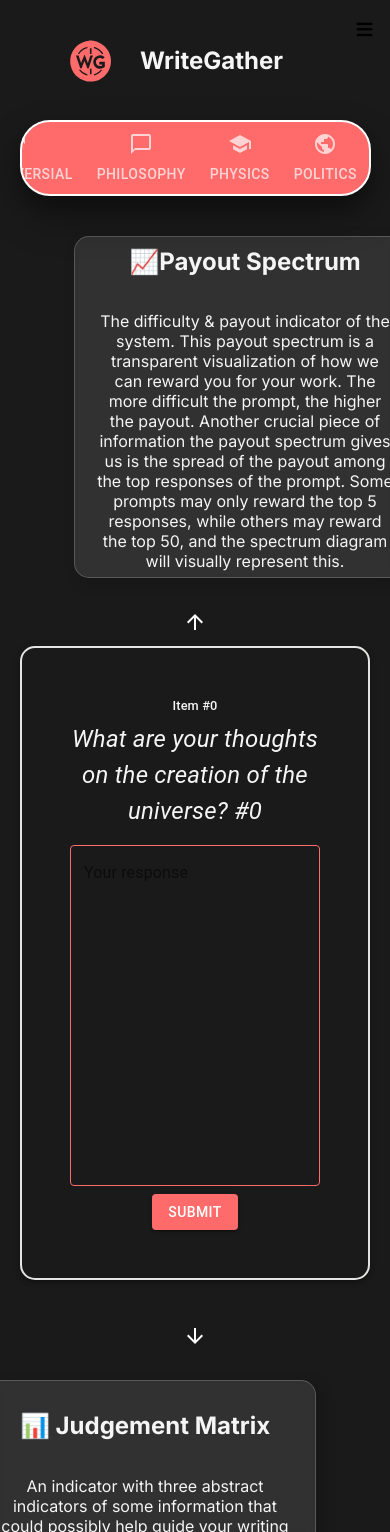
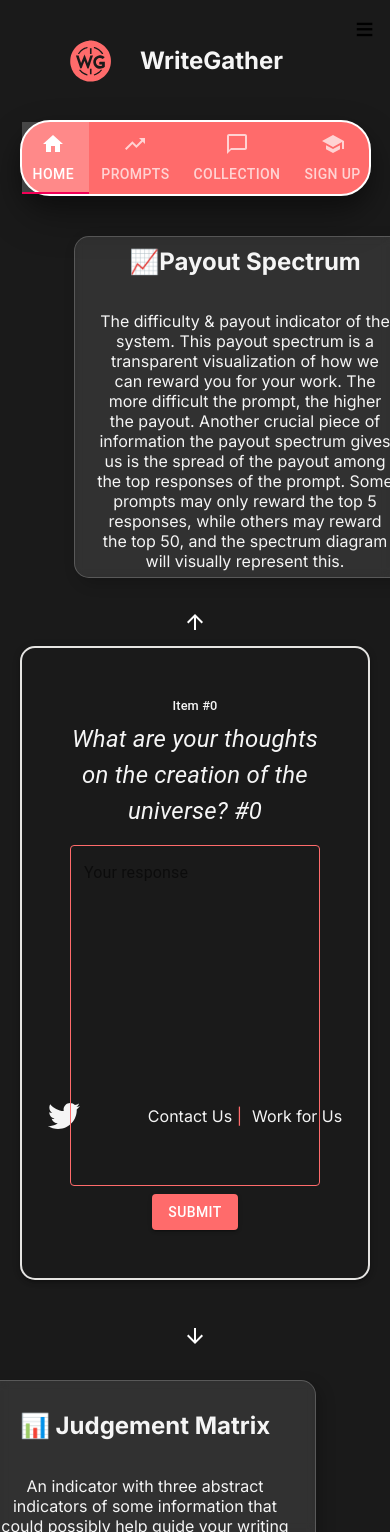
Before and after one commit to Wasim-Bhatti/testsoldapp, a React (Create React App) app: page / in a window 390 px wide. Shown: the top 1532 px of the page. Built offline with nearby package versions, Linux system fonts and the light colour scheme.

Commit message:
Changes added to AppBar for better Mobile Functionality

```diff
--- a/package.json
+++ b/package.json
@@ -3,6 +3,9 @@
   "version": "0.1.0",
   "private": true,
   "dependencies": {
+    "@fortawesome/fontawesome-svg-core": "^6.5.1",
+    "@fortawesome/free-brands-svg-icons": "^6.5.1",
+    "@fortawesome/react-fontawesome": "^0.2.0",
     "@material-ui/core": "^4.12.4",
     "@material-ui/icons": "^4.11.3",
     "@solana/wallet-adapter-react": "^0.15.35",
--- a/src/App.js
+++ b/src/App.js
@@ -6,6 +6,7 @@ import MiddleColumn from './MiddleColumn';
 import RightColumn from './RightColumn';
 import Header from './Header';
 import SubHeader from './SubHeader';
+import Footer from './Footer';
 
 function App() {
   return (
@@ -17,6 +18,7 @@ function App() {
         <MiddleColumn />
         <RightColumn />
       </div>
+      <Footer />
     </div>
   );
 }
--- /dev/null
+++ b/src/Footer.css
@@ -0,0 +1,43 @@
+.footer {
+    background-color: #1A1A1A;
+    color: #F5F5F5;
+    padding: 20px;
+    display: flex;
+    justify-content: center;
+    align-items: center;
+  }
+
+  .footer-content {
+    display: flex;
+    justify-content: center;
+    align-items: center;
+    width: 100%;
+  }
+
+  .social-media a {
+    color: #F5F5F5;
+    margin: 0 10px;
+  }
+
+  .footer-links {
+    display: flex;
+    align-items: center;
+  }
+
+  .footer-links a {
+    color: #F5F5F5;
+    margin: 0 10px;
+    text-decoration: none;
+    position: relative;
+  }
+
+  .footer-links a:not(:last-child)::after {
+    content: "|";
+    color: #FF6B6B;
+    position: absolute;
+    right: -10px;
+  }
+
+  .footer-links a:hover {
+    color: #FF6B6B;
+  }
--- /dev/null
+++ b/src/Footer.js
@@ -0,0 +1,28 @@
+import React from 'react';
+import { FontAwesomeIcon } from '@fortawesome/react-fontawesome';
+import { faTwitter, faInstagram } from '@fortawesome/free-brands-svg-icons';
+import './Footer.css';
+
+function Footer() {
+  return (
+    <footer className="footer">
+      <div className="footer-content">
+        <div className="social-media">
+          <a href="https://twitter.com/yourhandle" target="_blank" rel="noopener noreferrer">
+            <FontAwesomeIcon icon={faTwitter} size="2x" />
+          </a>
+          <a href="https://instagram.com/yourhandle" target="_blank" rel="noopener noreferrer">
+            <FontAwesomeIcon icon={faInstagram} size="2x" />
+          </a>
+        </div>
+        <div className="footer-links">
+          <a href="/contact-us">Contact Us</a>
+          <a href="/work-for-us">Work for Us</a>
+          {/* Add more links as needed */}
+        </div>
+      </div>
+    </footer>
+  );
+}
+
+export default Footer;
--- a/src/SubHeader.js
+++ b/src/SubHeader.js
@@ -1,6 +1,6 @@
 import React from 'react';
-import { Tabs,Tab, AppBar, withStyles } from '@material-ui/core';
-import { makeStyles } from '@material-ui/core/styles';
+import { Tabs, Tab, AppBar, withStyles, useMediaQuery } from '@material-ui/core';
+import { makeStyles, useTheme } from '@material-ui/core/styles';
 import HomeIcon from '@material-ui/icons/Home';
 import TrendingUpIcon from '@material-ui/icons/TrendingUp';
 import ChatBubbleOutlineIcon from '@material-ui/icons/ChatBubbleOutline';
@@ -51,6 +51,8 @@ const StyledTab = withStyles({
 function SubHeader() {
   const classes = useStyles();
   const [value, setValue] = React.useState(0);
+  const theme = useTheme();
+  const isMobile = useMediaQuery(theme.breakpoints.down('sm'));
 
   const handleChange = (event, newValue) => {
     setValue(newValue);
@@ -59,13 +61,13 @@ function SubHeader() {
   return (
     <AppBar position="static" className={classes.appBar}>
       <Tabs value={value} onChange={handleChange} centered>
-        <StyledTab icon={<HomeIcon className={classes.icon} />} label="Popular" />
-        <StyledTab icon={<TrendingUpIcon className={classes.icon} />} label="Controversial" />
-        <StyledTab icon={<ChatBubbleOutlineIcon className={classes.icon} />} label="Philosophy" />
-        <StyledTab icon={<SchoolIcon className={classes.icon} />} label="Physics" />
-        <StyledTab icon={<PublicIcon className={classes.icon} />} label="Politics" />
-        <StyledTab icon={<ShuffleIcon className={classes.icon} />} label="Random" />
-        <StyledTab icon={<SearchIcon className={classes.icon} />} label="Search" />
+        <StyledTab icon={<HomeIcon className={classes.icon} />} label="Home" />
+        <StyledTab icon={<TrendingUpIcon className={classes.icon} />} label="Prompts" />
+        <StyledTab icon={<ChatBubbleOutlineIcon className={classes.icon} />} label="Collection" />
+        {isMobile && <StyledTab icon={<SchoolIcon className={classes.icon} />} label="Sign Up" />}
+        {!isMobile && <StyledTab icon={<PublicIcon className={classes.icon} />} label="Politics" />}
+        {!isMobile && <StyledTab icon={<ShuffleIcon className={classes.icon} />} label="Random" />}
+        {!isMobile && <StyledTab icon={<SearchIcon className={classes.icon} />} label="Search" />}
       </Tabs>
     </AppBar>
   );
```
Also changed, not shown: 1 other file (tests, documents, lock files or other folders).
